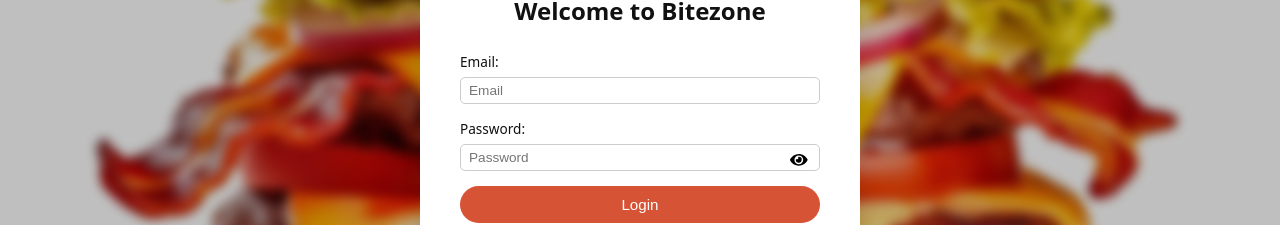
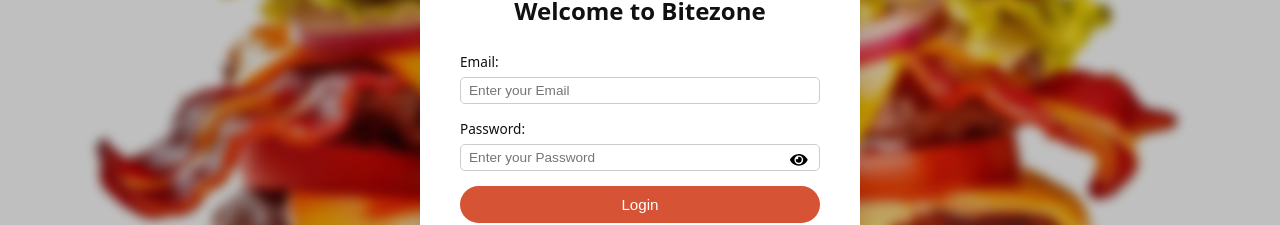
Before and after one commit to Eisha373/Bitezone, a React (Vite) app: page / in a window 1280 px wide. Shown: the part 312-537 px from the top of the page. Built offline with nearby package versions, Linux system fonts and the light colour scheme.

Commit message:
added placeholder for email,password field on login page,added validation function for confirm password on signup page

```diff
--- a/src/pages/auth/Login.jsx
+++ b/src/pages/auth/Login.jsx
@@ -71,7 +71,7 @@
   <input
     type="email"
     id="email"
-    placeholder="Email"
+    placeholder="Enter your Email"
     value={email}
     onChange={(e) => setEmail(e.target.value)}
   />
@@ -89,7 +89,7 @@
     <input
       type={showPassword ? "text" : "password"}
       id="password"
-      placeholder="Password"
+      placeholder="Enter your Password"
       value={password}
       onChange={(e) => setPassword(e.target.value)}
     />
--- a/src/pages/auth/Signup.jsx
+++ b/src/pages/auth/Signup.jsx
@@ -93,6 +93,7 @@
       setConfirmPasswordError("");
     }
   }
+
   async function handleSignup(e) {
     e.preventDefault();
     setError("");
@@ -114,6 +115,16 @@
 
     if (!PASSWORD_PATTERN.test(password)) {
       setError("Password doesn't meet the required format");
+      return;
+    }
+
+    if (!confirmPassword) {
+      setConfirmPasswordError("Please re-enter your password");
+      return;
+    }
+
+    if (password !== confirmPassword) {
+      setConfirmPasswordError("Passwords do not match");
       return;
     }
 
```
Lines whose indentation alone changed are shown as unchanged.
